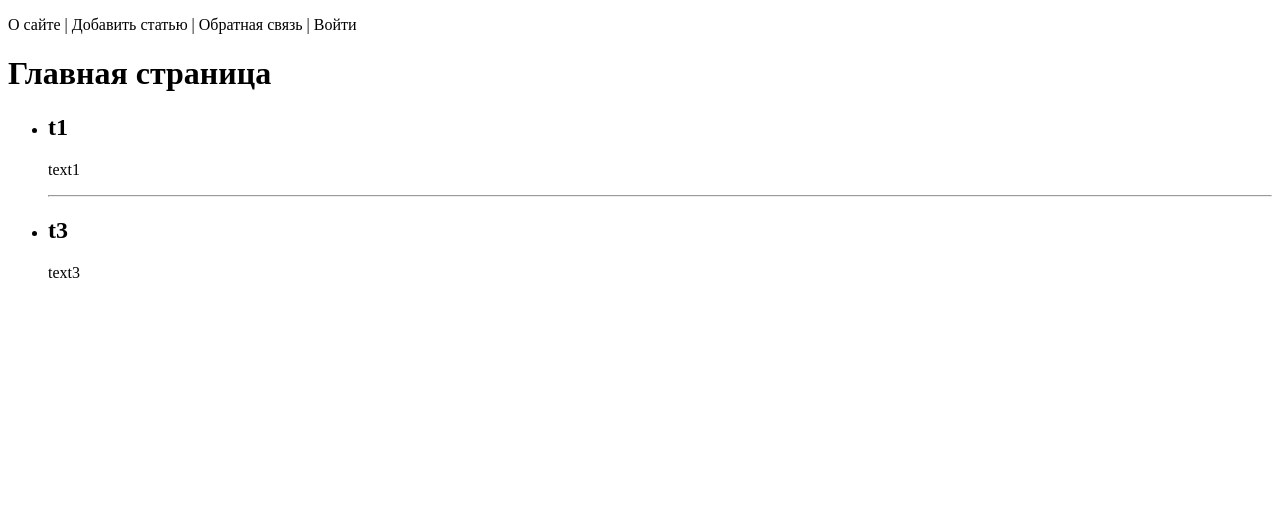
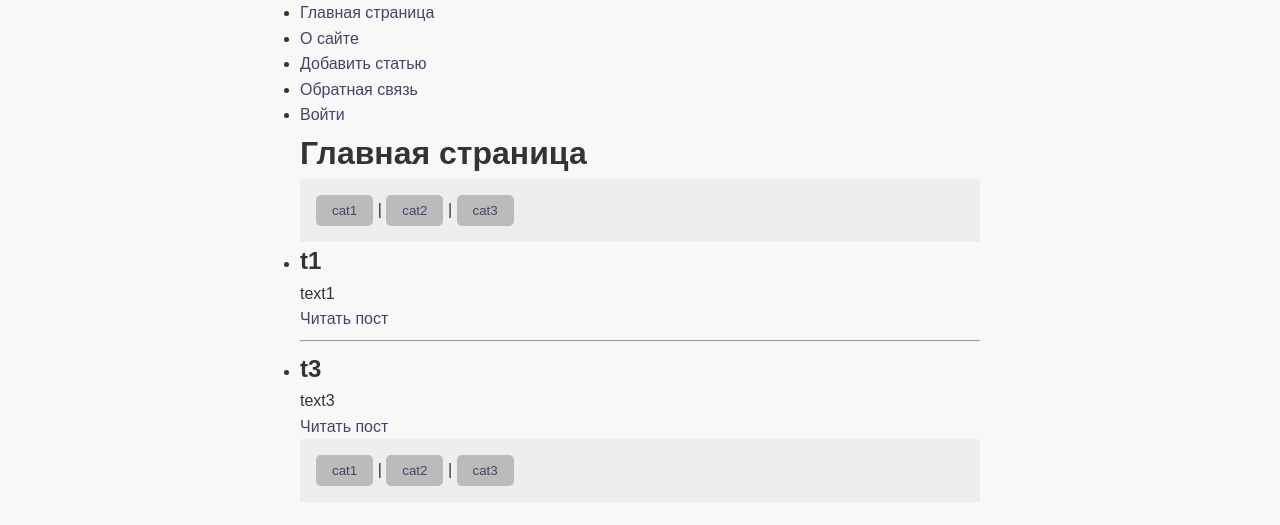
Before and after one commit to Frozet/timemanager, a Django app: page / in a window 1280 px wide. Shown: the top 525 px of the page. Run offline with Django 5.2, Linux system fonts and the light colour scheme.

Commit message:
lessons 13-15

```diff
--- /dev/null
+++ b/task/static/timemanager/css/styles.css
@@ -0,0 +1,130 @@
+/* Сброс стилей */
+body, h1, h2, h3, p, ul, ol, li, figure, figcaption, blockquote, dl, dd, dt {
+    margin: 0;
+    padding: 0;
+}
+
+body {
+    font-family: 'Arial', sans-serif;
+    line-height: 1.6;
+    color: #333;
+    background-color: #f8f8f8;
+    margin: 0px 300px;
+}
+
+.container {
+    width: 80%;
+    margin: 0 auto;
+}
+
+header {
+    background-color: #333;
+    color: #fff;
+    padding: 1rem;
+    text-align: center;
+}
+
+nav {
+    background-color: #eee;
+    padding: 1rem;
+}
+
+nav ul {
+    list-style: none;
+    display: flex;
+    justify-content: center;
+}
+
+nav li {
+    margin: 0 1rem;
+}
+
+a {
+    text-decoration: none;
+    color: #446;
+}
+
+a:hover {
+    color: #668;
+}
+
+main {
+    padding: 2rem 0;
+}
+
+section {
+    margin-bottom: 2rem;
+}
+
+h1, h2, h3 {
+    color: #333;
+    align: center;
+}
+
+button {
+    background-color: #bbb;
+    color: #ddd;
+    padding: 0.5rem 1rem;
+    border-radius: 5px;
+    border: none;
+    cursor: pointer;
+}
+
+button:hover {
+    background-color: #ddd;
+}
+
+/* Формы и ввод данных */
+form {
+    margin-top: 1rem;
+}
+
+label {
+    display: block;
+    margin-bottom: 0.5rem;
+}
+
+input, textarea {
+    width: 100%;
+    padding: 0.5rem;
+    margin-bottom: 1rem;
+    border: 1px solid #ccc;
+    border-radius: 4px;
+}
+
+/* Таблицы */
+table {
+    width: 100%;
+    border-collapse: collapse;
+    margin-bottom: 2rem;
+}
+
+th, td {
+    padding: 0.75rem;
+    border: 1px solid #ccc;
+    text-align: left;
+}
+
+th {
+    background-color: #eee;
+}
+
+/* Медиа запросы для отзывчивости */
+@media screen and (max-width: 600px) {
+    body {
+        font-size: 14px;
+    }
+
+    header, nav, main, footer {
+        padding: 1rem;
+    }
+
+    nav ul {
+        flex-direction: column;
+        align-items: center;
+    }
+
+    nav li {
+        margin: 0.5rem 0;
+    }
+}
--- /dev/null
+++ b/task/templates/timemanager/includes/nav.html
@@ -0,0 +1,5 @@
+<nav>
+    <button><a href="#">cat1</a></button> |
+    <button><a href="#">cat2</a></button> |
+    <button><a href="#">cat3</a></button>
+</nav>
--- a/task/templates/timemanager/index.html
+++ b/task/templates/timemanager/index.html
@@ -1,19 +1,20 @@
-<!DOCTYPE html>
-<html lang="ru">
-<head>
-    <meta charset="UTF-8">
-    <title>{{ title|default:"Без заголовка"|capfirst }}</title>
-</head>
-<body>
-<p>{{ menu|join:" | " }}</p>
+{% extends 'base.html' %}
+
+{% block content %}
 <h1>{{ title|capfirst }}</h1>
+
+{% include 'timemanager/includes/nav.html' %}
+
 
 <ul>
     {% for p in posts %}
     {% if p.is_published %}
     <li>
         <h2>{{ p.title }}</h2>
-        <p>{{ p.content }}</p>
+        {% autoescape off %}
+        <p>{{ p.content|linebreaks|truncatewords:30 }}</p>
+        {% endautoescape %}
+        <p><a href="{% url 'post' p.id %}">Читать пост</a></p>
         {% if not forloop.last %}
         <hr>
         {% endif %}
@@ -21,5 +22,10 @@
     {% endif %}
     {% endfor %}
 </ul>
+
+{% include 'timemanager/includes/nav.html' %}
+
+{% endblock %}
+
 </body>
 </html>
--- a/task/urls.py
+++ b/task/urls.py
@@ -7,7 +7,8 @@ register_converter(converters.FourDigitYearConverter, "year4")
 urlpatterns = [
     path('', views.index, name='home'),
     path('about/', views.about, name='about'),
-    path('cats/<int:cat_id>', views.cats, name='cats_id'),
-    path('cats/<path:cat_path>', views.cats_path, name='cats'),
-    path('archive/<year4:year>/', views.archive, name='archive')
+    path('addpage/', views.addpage, name='add_page'),
+    path('contact/', views.contact, name='contact'),
+    path('login/', views.login, name='login'),
+    path('post/<int:post_id>/', views.show_post, name='post'),
 ]
--- a/task/views.py
+++ b/task/views.py
@@ -3,7 +3,11 @@ from django.shortcuts import render, redirect
 from django.urls import reverse
 from django.template.loader import render_to_string
 
-menu = ["О сайте", "Добавить статью", "Обратная связь", "Войти"]
+menu = [{'title': "О сайте", 'url_name': 'about'},
+        {'title': "Добавить статью", 'url_name': 'add_page'},
+        {'title': "Обратная связь", 'url_name': 'contact'},
+        {'title': "Войти", 'url_name': 'login'}
+]
 
 
 data_db = [
@@ -22,21 +26,19 @@ def index(request):
     return render(request, 'timemanager/index.html', context=data)
 
 def about(request):
-    return render(request, 'timemanager/about.html', {'title': 'О сайте'})
+    return render(request, 'timemanager/about.html', {'title': 'О сайте', 'menu': menu})
 
-def cats(request, cat_id):
-    return HttpResponse(f'Страница с категориями<p>id: {cat_id}</p>')
+def show_post(request, post_id):
+    return HttpResponse(f"Отображение статьи с id = {post_id}")
 
-def cats_path(request, cat_path):
-    if request.GET:
-        print(request.GET)
-    return HttpResponse(f'Страница с категориями<p>path: {cat_path}</p>')
+def addpage(request):
+    return HttpResponse("Добавление статьи")
 
-def archive(request, year):
-    if year > 2024:
-        uri = reverse('cats', args=('alo', ))
-        return HttpResponseRedirect(uri)
-    return HttpResponse(f'Архив по годам<p>year: {year}</p>')
+def contact(request):
+    return HttpResponse("Обратная связь")
+
+def login(request):
+    return HttpResponse("Авторизация")
 
 def page_not_found(request, exception):
     return HttpResponseNotFound('Страница не найдена')
--- /dev/null
+++ b/templates/base.html
@@ -0,0 +1,21 @@
+{% load static %}
+
+<!DOCTYPE html>
+<html lang="ru">
+<head>
+    <meta charset="UTF-8">
+    <title>{{ title|default:"Без заголовка"|capfirst }}</title>
+    <link type="text/css" href="{% static 'timemanager/css/styles.css' %}" rel="stylesheet" />
+</head>
+<body>
+<ul>
+    <li><a href="{% url 'home' %}">Главная страница</a></li>
+    {% for m in menu %}
+    {% if not forloop.last %}<li>{% else %}<li class="last">{% endif %}
+        <a href="{% url m.url_name %}">{{ m.title }}</a>
+    </li>
+    {% endfor %}
+</ul>
+{% block content %} {% endblock %}
+</body>
+</html>
--- a/timemanager/settings.py
+++ b/timemanager/settings.py
@@ -23,7 +23,7 @@ BASE_DIR = Path(__file__).resolve().parent.parent
 SECRET_KEY = 'django-insecure-@d5ma0a5#rrj0-3(qj!_=9%2mppdgbptky5(i+*(!@au)pmo@+'
 
 # SECURITY WARNING: don't run with debug turned on in production!
-DEBUG = False
+DEBUG = True
 
 ALLOWED_HOSTS = ['127.0.0.1', '192.168.0.17']
 
@@ -55,7 +55,9 @@ ROOT_URLCONF = 'timemanager.urls'
 TEMPLATES = [
     {
         'BACKEND': 'django.template.backends.django.DjangoTemplates',
-        'DIRS': [],
+        'DIRS': [
+            BASE_DIR / 'templates'
+        ],
         'APP_DIRS': True,
         'OPTIONS': {
             'context_processors': [
```
Also changed, not shown: task/templates/timemanager/about.html (+4 -9 lines), task/static/timemanager/images/logo.png (added), task/static/timemanager/images/logo_bg.jpg (added), 5 other files.
